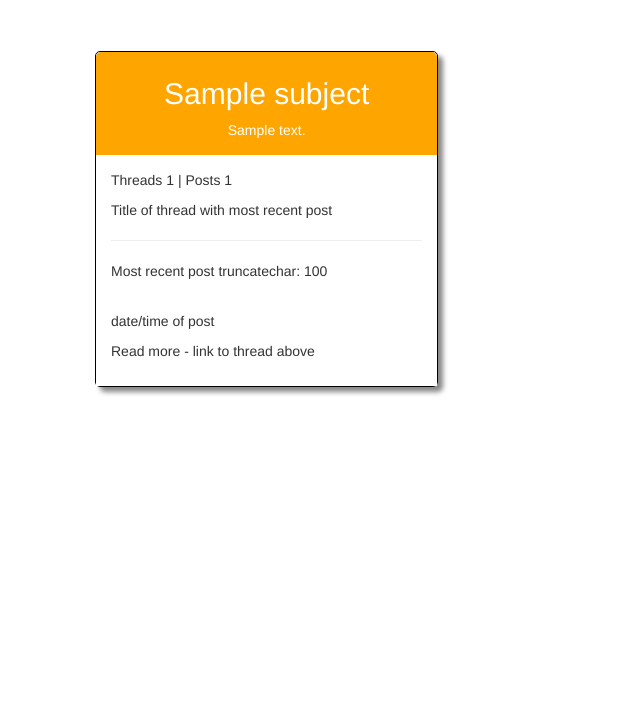
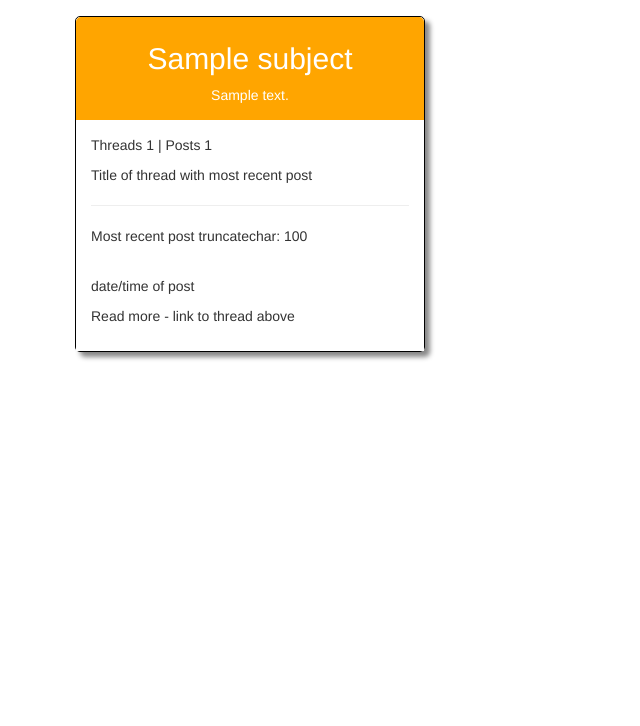
Before and after one commit to Code-Institute-Submissions/bike_builder, a Django app: page /forum/ in a window 1280 px wide. Shown: the part 51-777 px from the top of the page, without its empty margins (0-640 px from the left). Run offline with Django 3.2, Linux system fonts and the light colour scheme; tables that the repository leaves empty hold one stand-in row (values such as "Sample post"); some libraries are stand-ins or nearby versions; some web fonts are replaced.

Commit message:
minor styling tweaks

```diff
--- a/templates/forum/forum.html
+++ b/templates/forum/forum.html
@@ -3,10 +3,10 @@
 {% load bootstrap_tags %}
 
 {% block content %}
-    <div style="padding: 25px;">
+    <div class="form-container">
         {% for subject in subjects %}
-            <div class="subject col-md-4" style="padding: 5px; height: 450px;">  <!--invisible div allows gap between sections without margins which make them wrap below-->
-                <section style="margin: 10px; border: 1px solid black; border-radius: 5px; padding: 0; box-shadow: 5px 5px 5px #888888;">
+            <div class="col-md-4">  <!--invisible div allows gap between sections without using margins which make the sections wrap below-->
+                <section style="margin: 5px 5px 20px 5px; border: 1px solid black; border-radius: 5px; padding: 0; box-shadow: 5px 5px 5px #888888;">
                     <div style="background: rgba(255, 165, 0, 1); border-radius: 5px 5px 0 0; padding: 5px; text-align: center;">
                         <a href="{% url 'threads' subject.id %}" style="text-decoration: none; color: white; display: block;"> <!--display:block so div acts as a link-->
                                 <i class="{{ subject.icon }} fa-4x"></i>
@@ -24,8 +24,8 @@
                         <hr>
                         <p>Most recent post truncatechar: 100</p>
                         <br>
-                        <p class="float-left">date/time of post</p>
-                        <p class="float-right">Read more - link to thread above</p>
+                        <p>date/time of post</p>
+                        <p>Read more - link to thread above</p>
 {#                        <p>{{ subject|last_subject_post }}</p>#}
                     </div>
                 </section>
--- a/templates/gallery/gallery.html
+++ b/templates/gallery/gallery.html
@@ -3,6 +3,7 @@
 {% block content %}
 
     <div class="form-container">
+
         <!--Image upload button if user is logged in. If not logged in, display message-->
         {% if user.is_authenticated %}
             <p>
@@ -20,7 +21,7 @@
         <ul class="list-inline">
             <li data-toggle="modal" data-target="#myModal"><a href="#myGallery" data-slide-to="0"><img class="gallery-thumbnail" src="/media/gallery/first_image/motorcycle-1777645_1280.jpg"></a><p>My bike!</p></li>
             {% for image in images %}
-                <li data-toggle="modal" data-target="#myModal"><a href="#myGallery" data-slide-to="{{ forloop.counter }}"><img class="gallery-thumbnail" src="/media/{{ image.image }}"></a><p>{{ image.description }}</p></li>
+                <li data-toggle="modal" data-target="#myModal"><a href="#myGallery" data-slide-to="{{ forloop.counter }}"><img class="gallery-thumbnail" src="/media/{{ image.image }}"></a><p style="margin-bottom: 30px;">{{ image.description }}</p></li>
             {% endfor %}
         </ul>
     </div>
--- a/templates/gallery/gallery_form.html
+++ b/templates/gallery/gallery_form.html
@@ -3,6 +3,7 @@
 
 {% block content %}
     <div class="form-container">
+        <div class="col-md-6">
             <form role="form" method="post" action="{% url 'upload_image' %}" enctype="multipart/form-data">
                 <legend>Upload Image</legend>
                 {% csrf_token %}
@@ -12,4 +13,5 @@
                 </div>
             </form>
         </div>
+    </div>
 {% endblock %}
--- a/templates/merchandise/merchandise.html
+++ b/templates/merchandise/merchandise.html
@@ -17,7 +17,7 @@
                         <td><img class="merch_image" src="/media/{{ product.image }}"></td>
                         <td>{{ product.name }}</td>
                         <td>{{ product.description }}</td>
-                        <td><span>£ </span>{{ product.price }}</td>
+                        <td>£ {{ product.price }}</td>
                         <td><a href="{% url 'place_order' product.id %}" class="btn btn-primary">Buy</a></td>
                     </tr>
                 {% endfor %}
--- a/templates/payments/make_payment.html
+++ b/templates/payments/make_payment.html
@@ -14,6 +14,7 @@
 
 {% block content %}
     <div class="form-container">
+        <div class="col-md-6">
             <form role="form" method="post" id="payment-form" action="{% url 'place_order' product.id %}">
                 <div id="credit-card-errors" style="display:none">
                     <div class="alert-message block-message error" id="stripe-error-message"></div>
@@ -27,4 +28,5 @@
                 </div>
             </form>
         </div>
+    </div>
 {% endblock %}
```
Also changed, not shown: templates/bike_selector/bike_selector.html (+12 -1 lines). Lines whose indentation alone changed are shown as unchanged.
